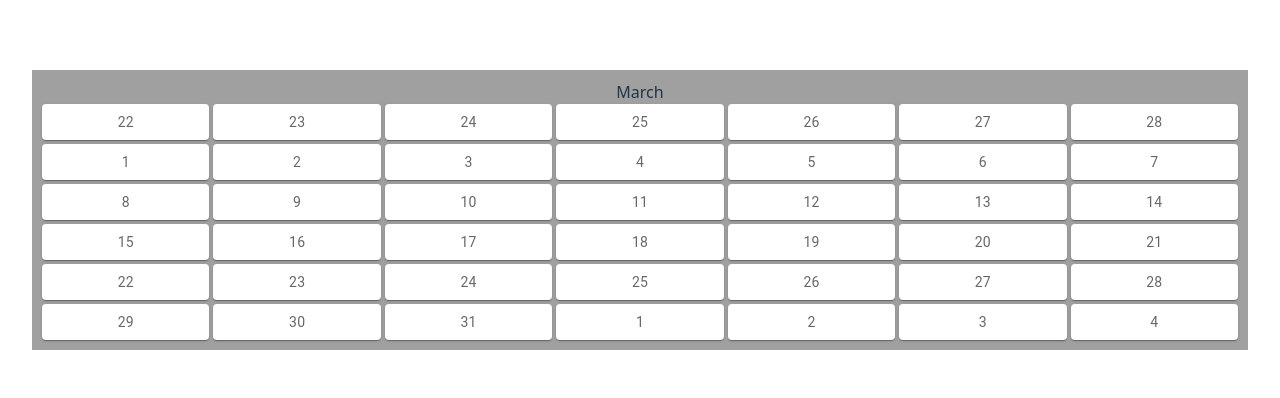
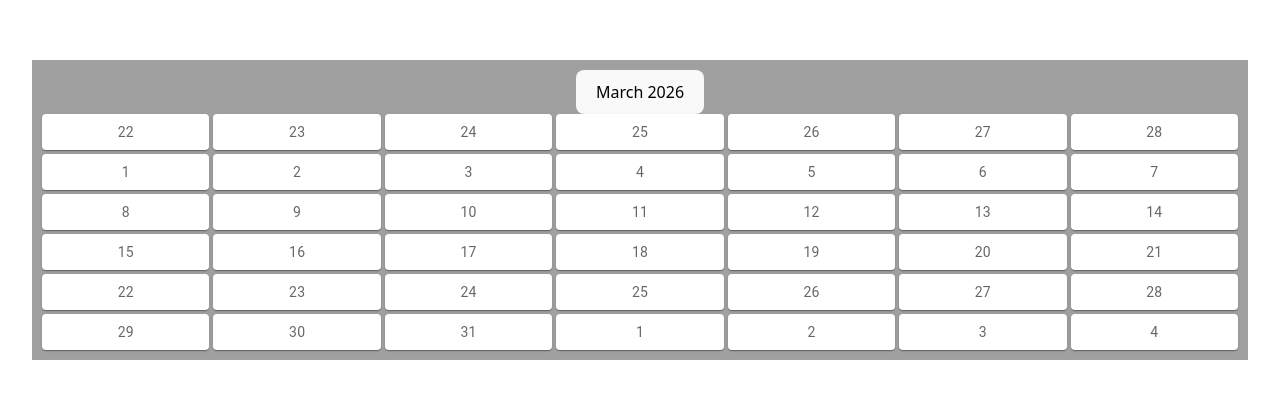
Before and after one commit to Oasis-NEU/s26-group-4, a React (Vite) app: page / in a window 1280 px wide. Shown: the part 190-588 px from the top of the page. Built offline with nearby package versions, Linux system fonts and the light colour scheme.

Commit message:
month increment

```diff
--- a/src/App.jsx
+++ b/src/App.jsx
@@ -24,7 +24,7 @@ function App() {
   return (
     <>
       <div className="calendar">
-        <MonthGrid day={2}/>
+        <MonthGrid/>
       </div>
     </>
   )
@@ -34,31 +34,53 @@ function mod(n, m) {
   return ((n % m) + m) % m;
 }
 
+function getDaysInMonth(month, leapYear) {
+  const monthDays = [31,28,31,30,31,30,31,31,30,31,30,31];
+  return monthDays[month] + (leapYear && month == 1 ? 1 : 0);
+}
+
+function getMonthName(month) {
+  const monthNames = ['January','February','March','April','May','June','July',
+    'August','September','October','November','December'];
+  return monthNames[month];
+}
+
+function isLeapYear(year) {
+  return year % 400 == 0 || (year % 4 == 0 && year % 100 != 0);
+}
+
+function getMonthOffset(month, year, leapYear) {
+  const janFirstOffset = (year % 100 + Math.floor(year % 100/4)) % 7
+    + (leapYear ? -1 : 0);
+  const monthOffsets = [0,3,3,6,1,4,6,2,5,0,3,5];
+  const result = (monthOffsets[month] + janFirstOffset) % 7;
+  return result == 0 ? 7 : result;
+}
+
 function MonthGrid(props) {
-  let day = props.day;
-  const date = new Date();
+  // let day = props.day;
+  const [date, setDate] = useState(new Date());
+  // const date = new Date();
   const currentMonth = date.getMonth();
-  const currentDay = date.getDate();
+  // const currentDay = date.getDate();
   const currentYear = date.getFullYear();
 
-  const leapYear = currentYear % 400 == 0 || (currentYear % 4 == 0 && currentYear % 100 != 0);
-  const janFirstOffset = (currentYear % 100 + Math.floor(currentYear % 100/4)) % 7
-    + (leapYear ? -1 : 0);
-  const monthOffsets = [0,3,3,6,1,4,6,2,5,0,3,5];
-  const currentMonthOffset = monthOffsets[currentMonth] + janFirstOffset;
-  const monthDays = [31,28,31,30,31,30,31,31,30,31,30,31];
-  const currentMonthDays = monthDays[currentMonth] + (leapYear && currentMonth == 1 ? 1 : 0);
+  const leapYear = isLeapYear(currentYear);
+  const currentMonthOffset = getMonthOffset(currentMonth, currentYear, leapYear);
+  const currentMonthDays = getDaysInMonth(currentMonth, leapYear);
   const prevMonth = mod(currentMonth - 1, 12);
-  const prevMonthDays = monthDays[prevMonth] + (leapYear && prevMonth == 1 ? 1 : 0);
-  const monthNames = ['January','February','March','April','May','June','July',
-    'August','September','October','November','December'];
+  const prevMonthDays = getDaysInMonth(prevMonth, leapYear);
 
   return (
     //flex grow resizes cells by default if not fixed
     <Box sx={{ flexGrow: 1}}>
-      <div>
-        {monthNames[currentMonth]}
-      </div>
+      <button onClick={() => {
+        setDate(currentMonth == 11
+          ? new Date(currentYear + 1, 0)
+          : new Date(currentYear, currentMonth + 1));
+      }}>
+        {getMonthName(currentMonth)} {currentYear}
+      </button>
       <Grid container spacing={0.5} columns={7}>
         {Array.from(Array(42)).map((_, index) => (
           index >= currentMonthOffset
```
